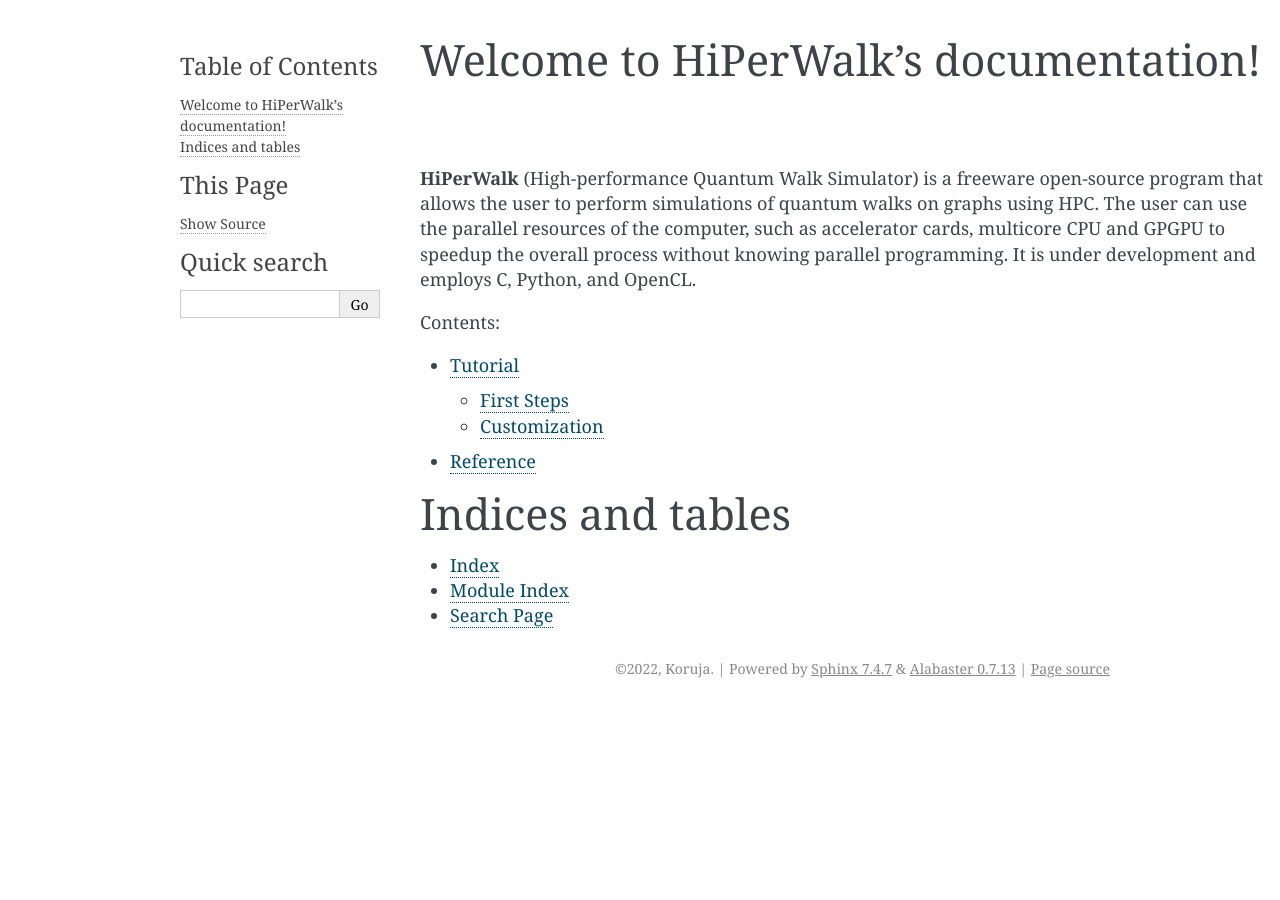
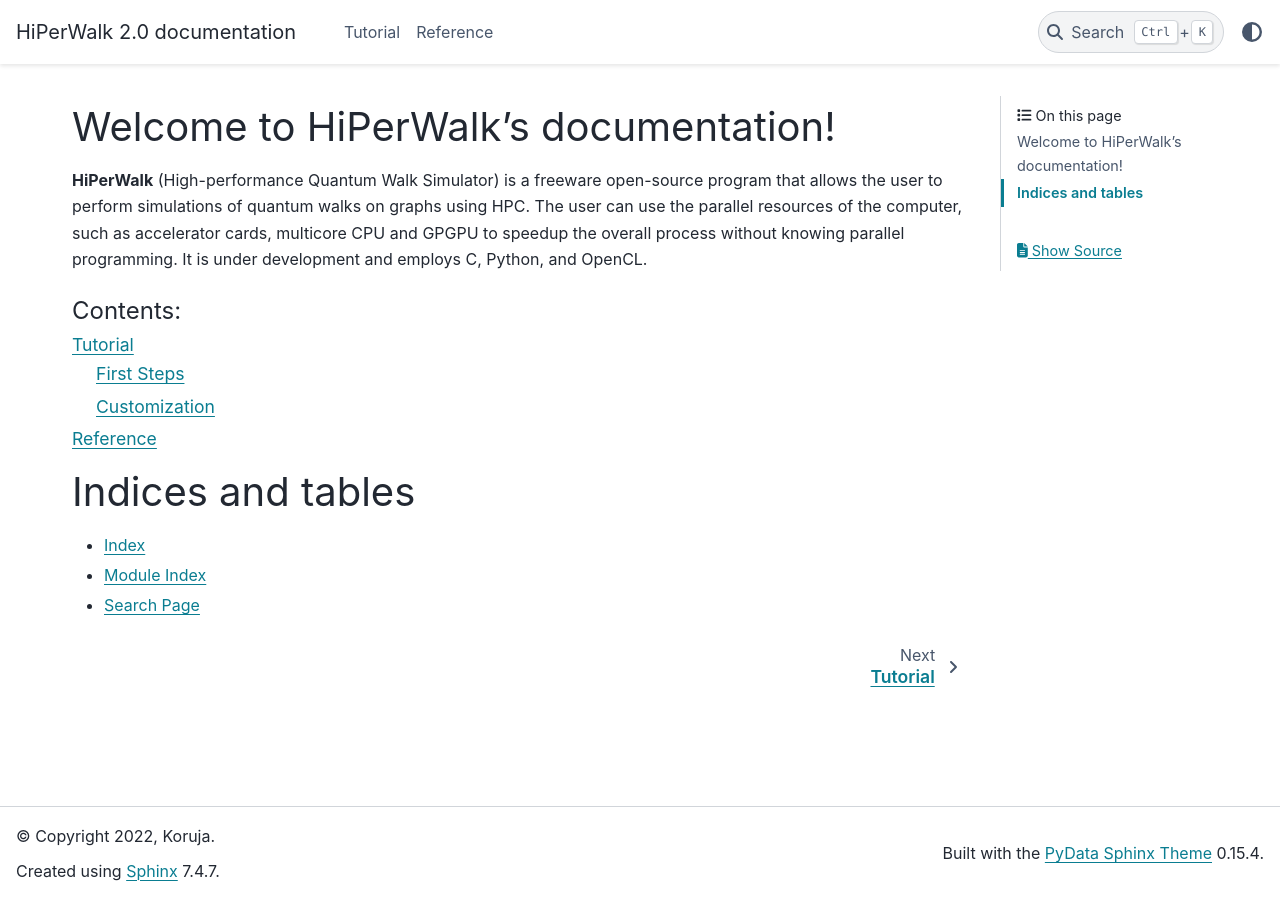
Before and after one commit to hiperwalk/hiperwalk, a Sphinx documentation site: the page built from docs/source/index.rst, in a window 1280 px wide. Built offline with Sphinx 7.4.7 and the PyData theme 0.15.4, drawn with Linux system fonts in a browser that asks for light colours.

Commit message:
Change html theme to pydata-sphinx-theme

```diff
--- a/docs/requirements.txt
+++ b/docs/requirements.txt
@@ -1,3 +1,4 @@
-python3-sphinx
+sphinx
 numpydoc
 sphinx-autodoc-typehints
+pydata-sphinx-theme
--- a/docs/source/_static/custom.css
+++ /dev/null
@@ -1,25 +0,0 @@
-div.document {
-	min-width: 65%;
-	max-width: 80%;
-}
-
-body {
-	font-size: 18px;
-}
-
-div.body {
-	min-width: 850px;
-	max-width: 1400px;
-}
-
-div.highlight {
-	font-size: smaller;
-}
-
-div.highlight pre {
-	padding: 7px 10px;
-}
-
-dl.method {
-	margin: 20px 0px;
-}
--- a/docs/source/conf.py
+++ b/docs/source/conf.py
@@ -62,9 +62,9 @@
 # The theme to use for HTML and HTML Help pages.  See the documentation for
 # a list of builtin themes.
 #
-html_theme = 'alabaster'
+html_theme = 'pydata_sphinx_theme'
 
 # Add any paths that contain custom static files (such as style sheets) here,
 # relative to this directory. They are copied after the builtin static files,
 # so a file named "default.css" will overwrite the builtin "default.css".
-html_static_path = ['_static']
+html_static_path = []
```
